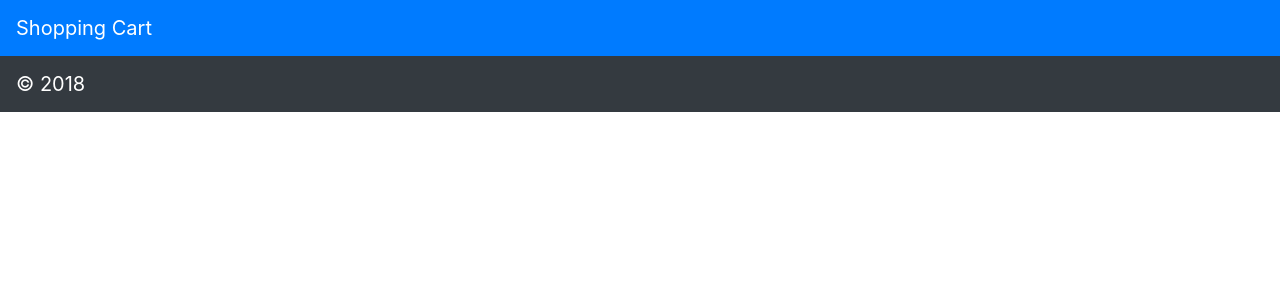
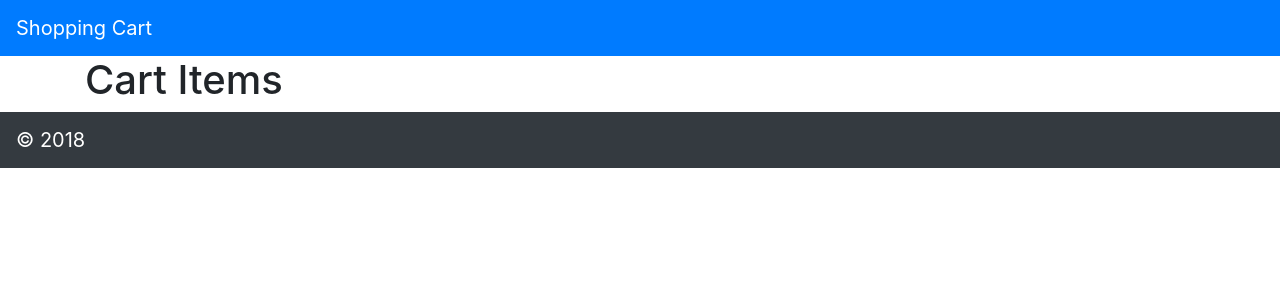
Before and after one commit to JBallin/react-shopping-cart, a React (Create React App) app in the folder other/learn_checkpoints/react/shopping-cart/: page / in a window 1280 px wide. Shown: the top 300 px of the page. Built offline with nearby package versions, Linux system fonts and the light colour scheme.

Commit message:
Add CartItems

```diff
--- a/other/learn_checkpoints/react/shopping-cart/src/App.js
+++ b/other/learn_checkpoints/react/shopping-cart/src/App.js
@@ -1,6 +1,7 @@
 import React, { Component } from 'react';
 import './App.css';
 import CartHeader from './components/CartHeader.jsx';
+import CartItems from './components/CartItems.jsx';
 import CartFooter from './components/CartFooter.jsx';
 
 class App extends Component {
@@ -8,6 +9,7 @@ class App extends Component {
     return (
       <div className="App">
         <CartHeader />
+        <CartItems />
         <CartFooter />
       </div>
     );
--- /dev/null
+++ b/other/learn_checkpoints/react/shopping-cart/src/components/CartItems.jsx
@@ -0,0 +1,9 @@
+import React from 'react';
+
+const CartItems = () => (
+  <div className="container">
+    <h1>Cart Items</h1>
+  </div>
+);
+
+export default CartItems;
```
